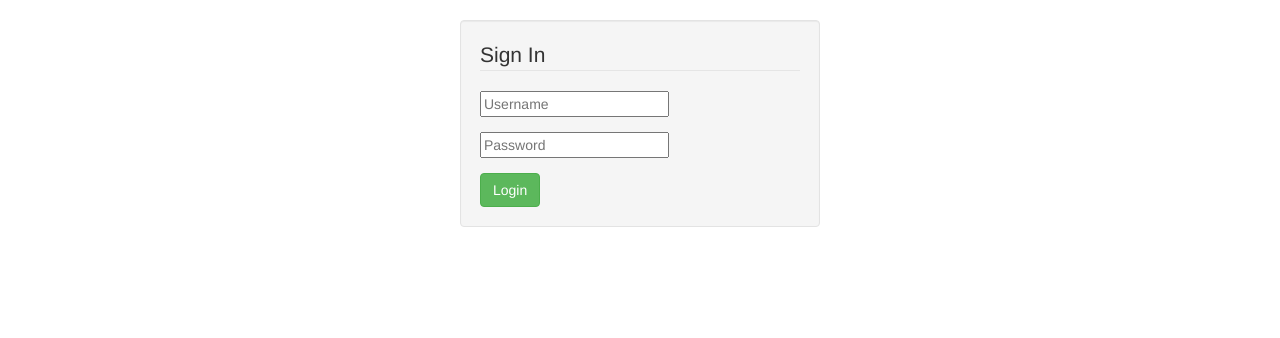
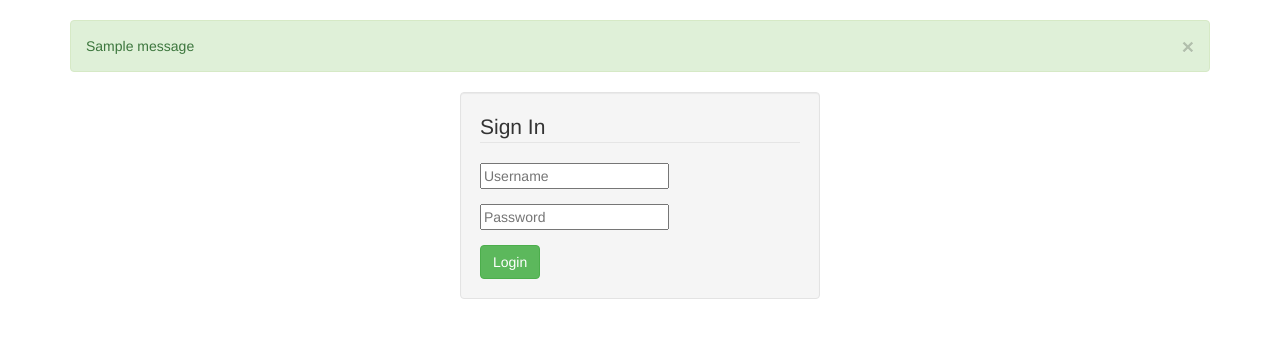
Before and after one commit to ods94065/opost, a Django app: page /web/login/ in a window 1280 px wide. Shown: the part 52-390 px from the top of the page. Run offline with Django 4.2, Linux system fonts and the light colour scheme; tables that the repository leaves empty hold one stand-in row (values such as "Sample post"); one stand-in notice (Sample message) is shown; parts of the project's set-up code (start-up, migrations or seed data) failed here and were passed over; some libraries are stand-ins or nearby versions.

Commit message:
See if we can get login errors to show up on login page

```diff
--- a/postweb/templates/registration/login.html
+++ b/postweb/templates/registration/login.html
@@ -27,6 +27,14 @@
       </div>
     </nav>
     <div class="container">
+      {% if messages %}
+      {% for message in messages %}
+      <div class="alert {% if message.tags %} alert-{{ message.tags}}{% endif %}" data-dismiss="alert">
+	  <button type="button" class="close" data-dismiss="alert">&times;</button>
+	  {{ message }}
+      </div>
+      {% endfor %}
+      {% endif %}
       <div class="row">
 	<div class="col-md-4 col-md-offset-4">
 	  <div class="well">
```
